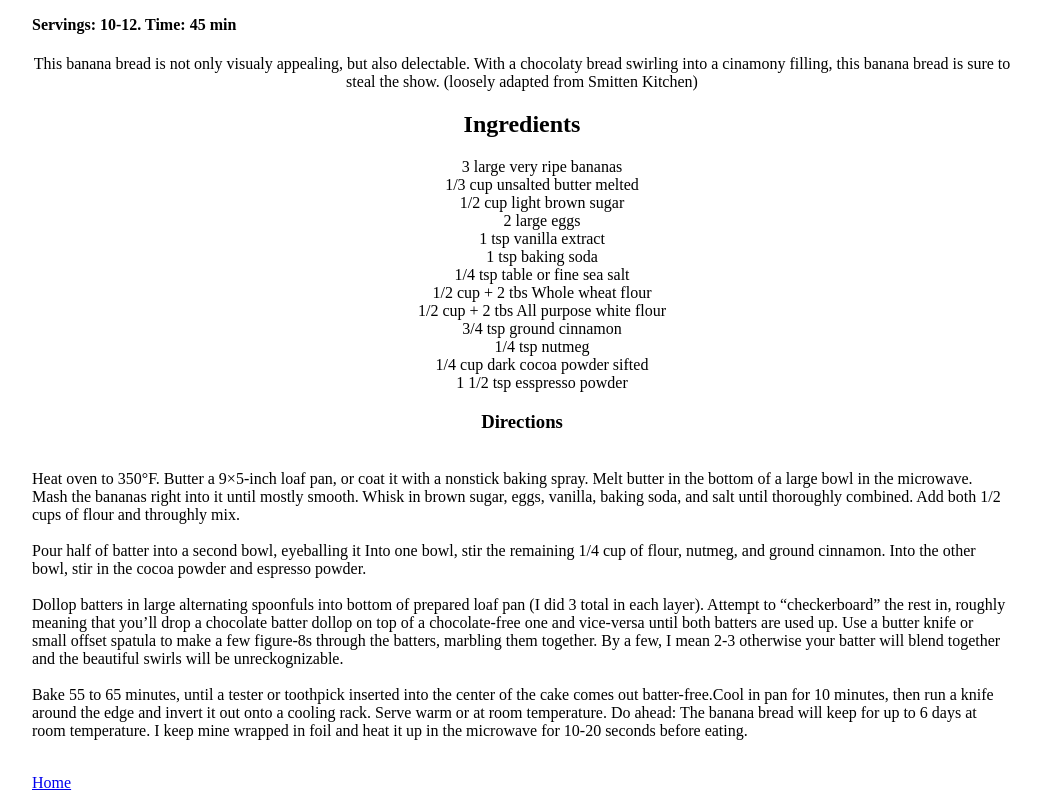
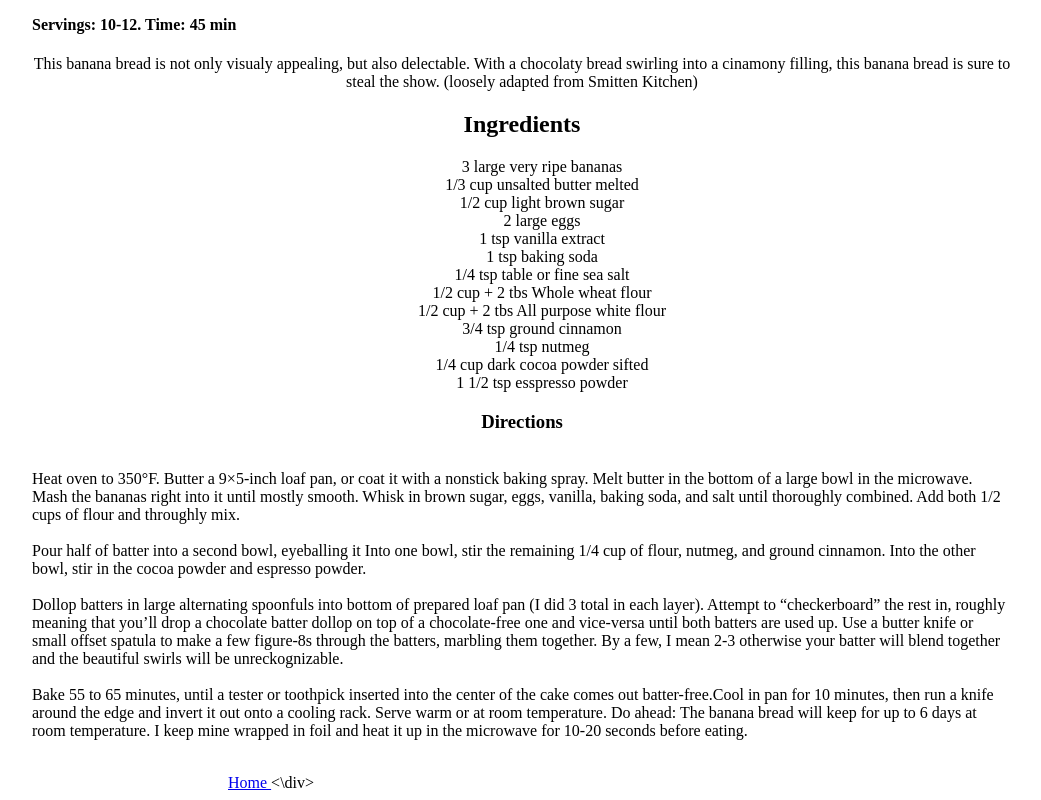
Before and after one commit to mira-2021/Recipies-MiraA, a plain HTML site: page marbledBananaBread.html in a window 1280 px wide. Shown: the part 516-1316 px from the top of the page, without its empty margins (118-1159 px from the left). Drawn offline with Linux system fonts and the light colour scheme.

Commit message:
Update marbledBananaBread.html

```diff
--- a/marbledBananaBread.html
+++ b/marbledBananaBread.html
@@ -44,8 +44,9 @@ Dollop batters in large alternating spoonfuls into bottom of prepared loaf pan (
 Bake 55 to 65 minutes, until a tester or toothpick inserted into the center of the cake comes out batter-free.Cool in pan for 10 minutes, then run a knife around the edge and invert it out onto a cooling rack. Serve warm or at room temperature.
 Do ahead: The banana bread will keep for up to 6 days at room temperature. I keep mine wrapped in foil and heat it up in the microwave for 10-20 seconds before eating. </p>
 <br>
+	<div class="center">
 	<a href = "index.html" > Home </a>
-
+<\div>
 	 </ul>
 
 
```
